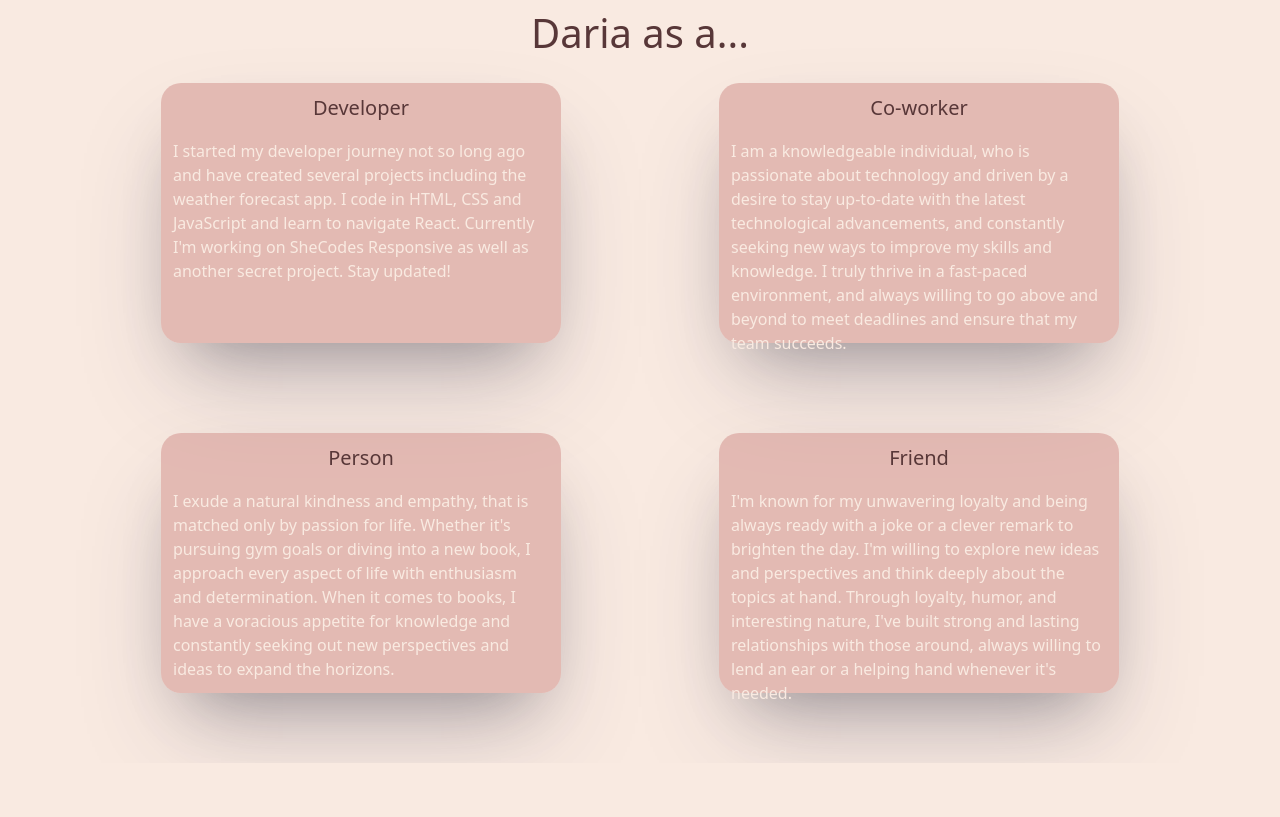
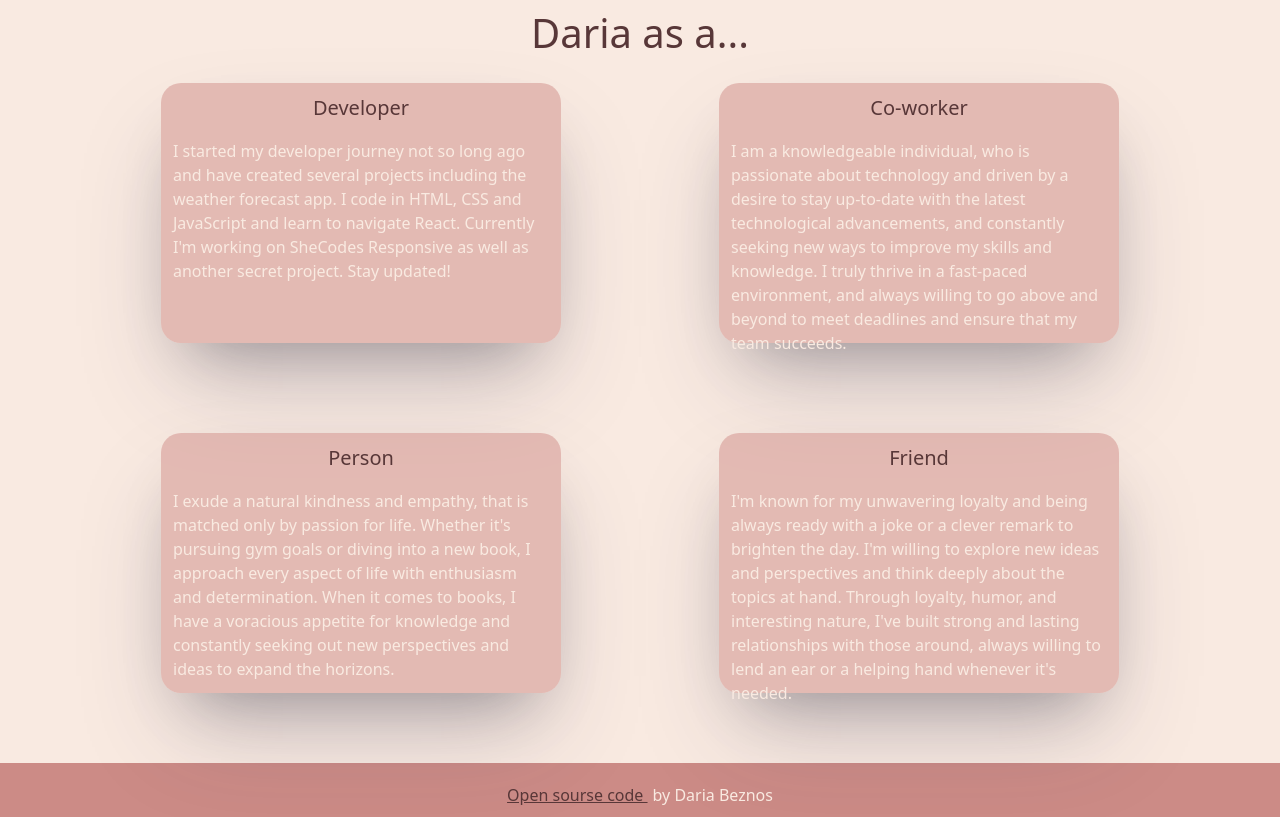
Before and after one commit to DariaBeznos/SheCodes-Project, a plain HTML site: page about.html in a window 1280 px wide. Shown: the part 1490-2307 px from the top of the page. Before the commit the page ends 2253 px from the top, so only its background shows below. Drawn offline with nearby package versions, Linux system fonts and the light colour scheme; a web font is replaced by a local one.

Commit message:
added footer and styled it

```diff
--- a/about.html
+++ b/about.html
@@ -185,6 +185,17 @@
         </div>
       </div>
     </div>
+    <footer>
+      <div>
+        <a
+          href="https://github.com/DariaBeznos/SheCodes-Project"
+          class="linkGithub"
+        >
+          Open sourse code
+        </a>
+        by Daria Beznos
+      </div>
+    </footer>
     <script src="me.js"></script>
   </body>
 </html>
--- a/styles/portfolio.css
+++ b/styles/portfolio.css
@@ -334,3 +334,11 @@ h6 {
   color: var(--fa-primary-color);
   font-family: var(--secondary-font-family);
 }
+footer {
+  background-color: var(--secondary-color);
+  padding: 20px 0 10px 0;
+}
+footer div {
+  color: #f9eae1;
+  text-align: center;
+}
```
